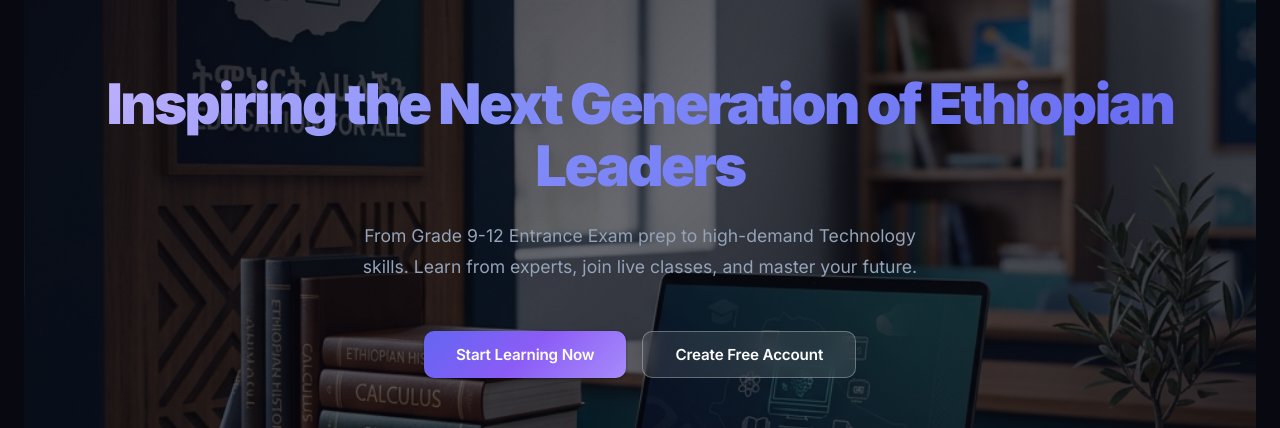
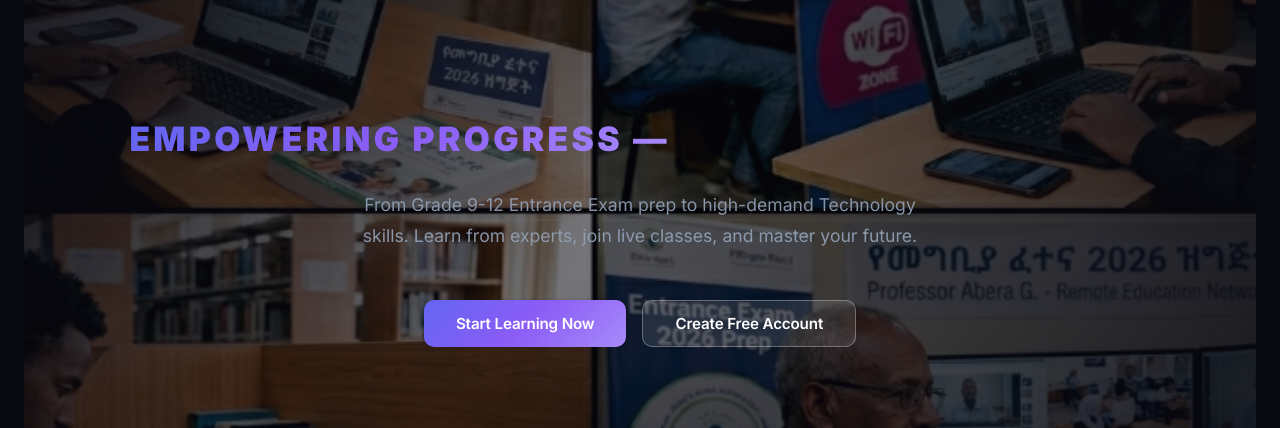
Before and after one commit to ziyadahmed-as/LearningPltFrontend, a React (Vite) app: page / in a window 1280 px wide. Shown: the part 171-599 px from the top of the page. Built offline with nearby package versions, Linux system fonts and the light colour scheme; no server answers.

Commit message:
I have successfully implemented the scrolling

```diff
--- a/src/index.css
+++ b/src/index.css
@@ -150,10 +150,15 @@
 .hero-background {
   position: absolute;
   top: 0; left: 0; right: 0; bottom: 0;
-  background-size: cover;
+  background-size: 140% auto;
   background-position: center;
   z-index: 0;
-  transform: scale(1.05); /* To prevent edges on some screens */
+  animation: panorama 40s linear infinite alternate;
+}
+
+@keyframes panorama {
+  0% { transform: scale(1.1) translateX(-5%); }
+  100% { transform: scale(1.1) translateX(5%); }
 }
 
 .hero-overlay {
@@ -168,14 +173,35 @@
   z-index: 2;
   padding: var(--space-4xl) var(--space-lg);
   max-width: 900px;
+  animation: heroTextSlide 1.2s cubic-bezier(0.16, 1, 0.3, 1) forwards;
+}
+
+@keyframes heroTextSlide {
+  from { opacity: 0; transform: translateX(50px); filter: blur(10px); }
+  to { opacity: 1; transform: translateX(0); filter: blur(0); }
 }
 
 .hero-title {
-  font-size: 3.5rem;
+  font-size: 2.5rem;
   font-weight: 900;
   line-height: 1.1;
   margin-bottom: var(--space-lg);
   letter-spacing: -0.04em;
+  white-space: nowrap;
+  width: 100%;
+  overflow: hidden;
+  position: relative;
+}
+
+.hero-title-scroll {
+  display: inline-block;
+  padding-left: 100%;
+  animation: markoveScroll 18s linear infinite;
+}
+
+@keyframes markoveScroll {
+  0% { transform: translate3d(0, 0, 0); }
+  100% { transform: translate3d(-100%, 0, 0); }
 }
 
 .hero-subtitle {
--- a/src/pages/HomePage.jsx
+++ b/src/pages/HomePage.jsx
@@ -19,13 +19,26 @@ export default function HomePage() {
     <div className="landing-page">
       {/* Hero Section */}
       <section className="hero">
-        <div className="hero-background" style={{ backgroundImage: 'url(/hero_bg.png)' }}></div>
-        <div className="hero-overlay"></div>
-        <div className="container hero-content">
+        <div className="hero-background" style={{ backgroundImage: 'url(/hero_image_new.jpg)', filter: 'brightness(0.9) contrast(1.1)' }}></div>
+        <div className="hero-overlay" style={{ background: 'linear-gradient(135deg, rgba(8, 8, 16, 0.85) 0%, rgba(8, 8, 16, 0.5) 50%, rgba(8, 8, 16, 0.85) 100%), radial-gradient(circle at center, transparent 0%, rgba(8, 8, 16, 0.4) 100%)' }}></div>
+        <div className="container hero-content" style={{ overflow: 'hidden' }}>
           <h1 className="hero-title white">
-            Inspiring the Next Generation of <span style={{ color: 'var(--eth-yellow)' }}>Ethiopian Leaders</span>
+            <div className="hero-title-scroll">
+              <span style={{
+                background: 'var(--accent-gradient)',
+                WebkitBackgroundClip: 'text',
+                WebkitTextFillColor: 'transparent',
+                display: 'inline-block',
+                fontSize: '0.6em',
+                textTransform: 'uppercase',
+                letterSpacing: '0.1em',
+                marginRight: '1rem',
+                verticalAlign: 'middle'
+              }}>Empowering Progress — </span>
+              Inspiring the Next Generation of <span style={{ color: 'var(--eth-yellow)', textShadow: '0 0 20px rgba(254, 203, 0, 0.3)' }}>Ethiopian Leaders</span>
+            </div>
           </h1>
-          <p className="hero-subtitle white">
+          <p className="hero-subtitle white" style={{ fontSize: '1.1rem', opacity: 0.9 }}>
             From Grade 9-12 Entrance Exam prep to high-demand Technology skills.
             Learn from experts, join live classes, and master your future.
           </p>
```
Also changed, not shown: public/hero_image_new.jpg (added).
